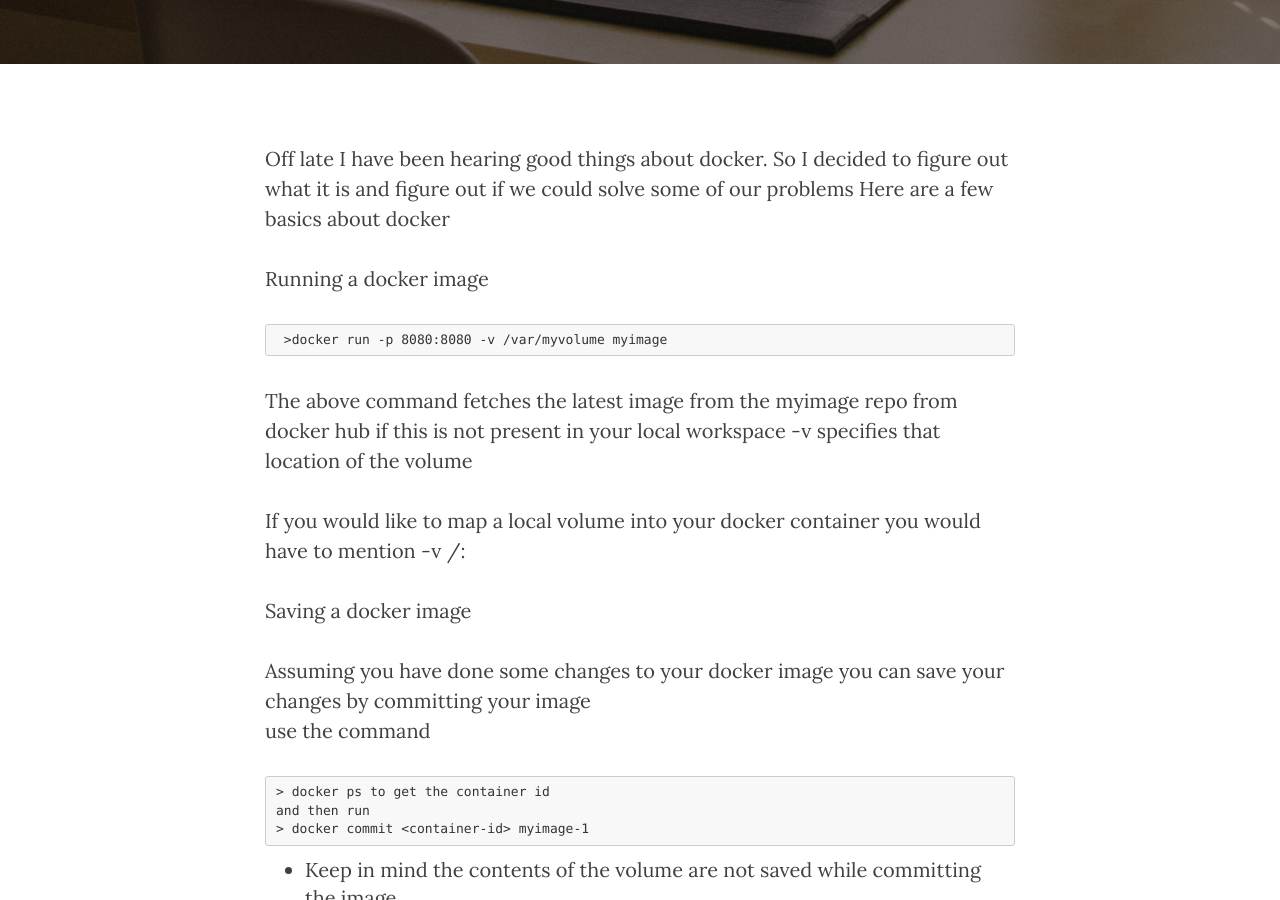
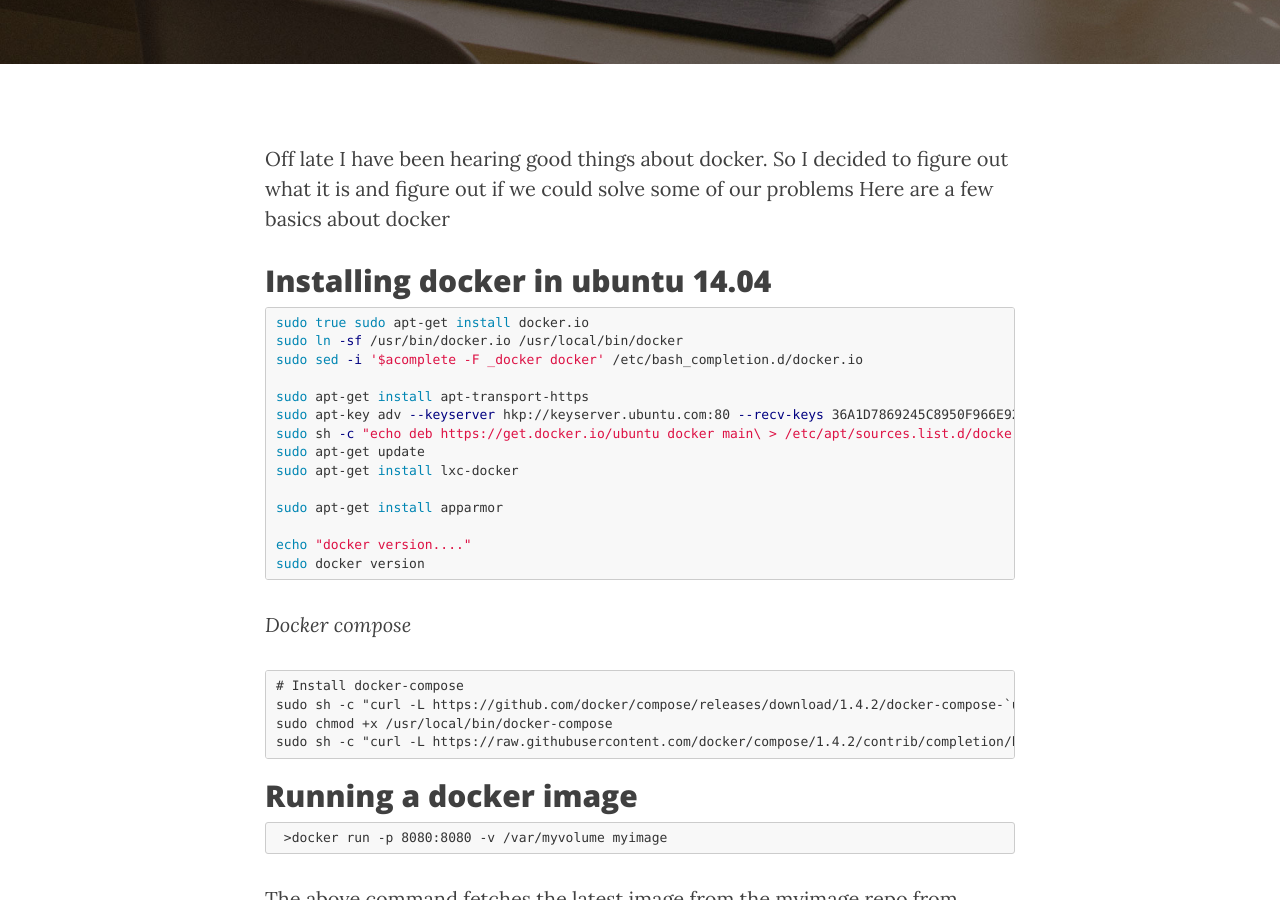
Before and after one commit to manthasriram/blog, a Jekyll site: the page built from _posts/2015-08-01-docker.markdown, in a window 1280 px wide and 900 px high, scrolled down 412 px. Built offline with Jekyll 4.4.1, drawn with Linux system fonts in a browser that asks for light colours; nearby versions of some CDN libraries; Markdown is read by kramdown in place of the engine named in the settings.

Commit message:
Adding Docker installtion instructions

````diff
--- a/_posts/2015-08-01-docker.markdown
+++ b/_posts/2015-08-01-docker.markdown
@@ -9,7 +9,38 @@
 Off late I have been hearing good things about docker. So I decided to figure out what it is and figure out if we could solve some of our problems
 Here are a few basics about docker
 
-Running a docker image
+## Installing docker in ubuntu 14.04
+
+```bash
+sudo true
+
+sudo apt-get install docker.io
+sudo ln -sf /usr/bin/docker.io /usr/local/bin/docker
+sudo sed -i '$acomplete -F _docker docker' /etc/bash_completion.d/docker.io
+
+sudo apt-get install apt-transport-https
+sudo apt-key adv --keyserver hkp://keyserver.ubuntu.com:80 --recv-keys 36A1D7869245C8950F966E92D8576A8BA88D21E9
+sudo sh -c "echo deb https://get.docker.io/ubuntu docker main\ > /etc/apt/sources.list.d/docker.list"
+sudo apt-get update
+sudo apt-get install lxc-docker
+
+sudo apt-get install apparmor
+
+echo "docker version...."
+sudo docker version
+```
+
+*Docker compose*
+
+```
+# Install docker-compose
+sudo sh -c "curl -L https://github.com/docker/compose/releases/download/1.4.2/docker-compose-`uname -s`-`uname -m` > /usr/local/bin/docker-compose"
+sudo chmod +x /usr/local/bin/docker-compose
+sudo sh -c "curl -L https://raw.githubusercontent.com/docker/compose/1.4.2/contrib/completion/bash/docker-compose > /etc/bash_completion.d/docker-compose"
+```
+
+
+## Running a docker image
 
 ```
  >docker run -p 8080:8080 -v /var/myvolume myimage
````
Also changed, not shown: _posts/2015-10-15-elk-stack.markdown (added, +24 -0 lines).
